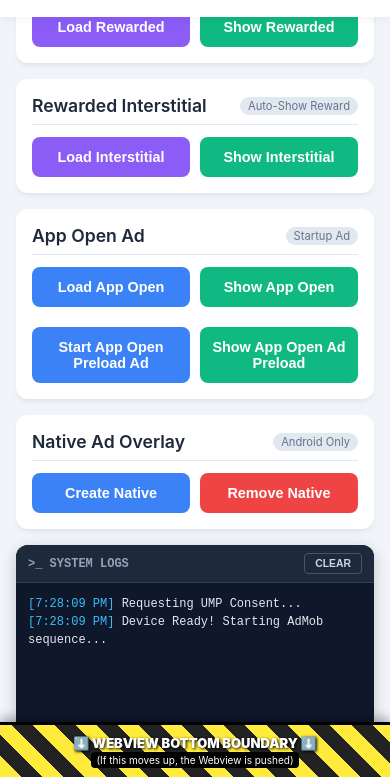
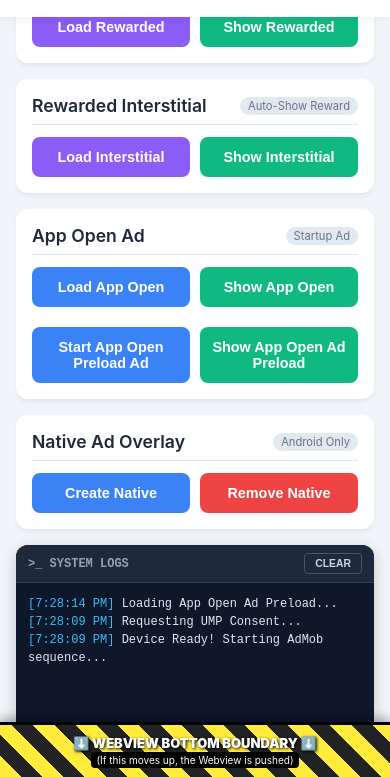
Before and after one commit to scyclops/cordova-plugin-admob-nextgen, a website: page simple-example/www/index.html in a window 390 px wide. Both pictures are taken after a click on the button "Start App Open Preload Ad". Shown: the part 515-1292 px from the top of the page. Drawn offline with Linux system fonts and the light colour scheme; some packages are replaced by stand-ins of ours.

Commit message:
Fix simple-example

```diff
--- a/simple-example/www/index.html
+++ b/simple-example/www/index.html
@@ -298,6 +298,7 @@
 <script type="text/javascript" src="cordova.js"></script>
 <script src="js/deviceready.js"></script>
 <script src="js/appOpenAd.js"></script>
+<script src="js/AppOpenAdPreload.js"></script>
 <script src="js/bannerAd.js"></script>
 <script src="js/nativeAd.js"></script>
 <script src="js/interstitialAd.js"></script>
--- a/simple-example/www/js/AppOpenAdPreload.js
+++ b/simple-example/www/js/AppOpenAdPreload.js
@@ -11,8 +11,8 @@ function startAppOpenPreloadAd() {
         if (window.logToScreen) window.logToScreen("Loading App Open Ad Preload...");
         admobNextGen.startAppOpenPreload({
             adUnitId: App_Open_ID,
-            isAutoShow: true, // opsional: Automatically show when app resumes from background
-            retryInterval: 5000 // opsional: anti spam, contoh kesalahn logoka app.js method terpanggial dalam loop/akun admob beresiko
+            isAutoShow: false, // optional: Automatically show when app resumes from background
+            retryInterval: 5000 // optional: anti spam
         });
     }
 }
```
